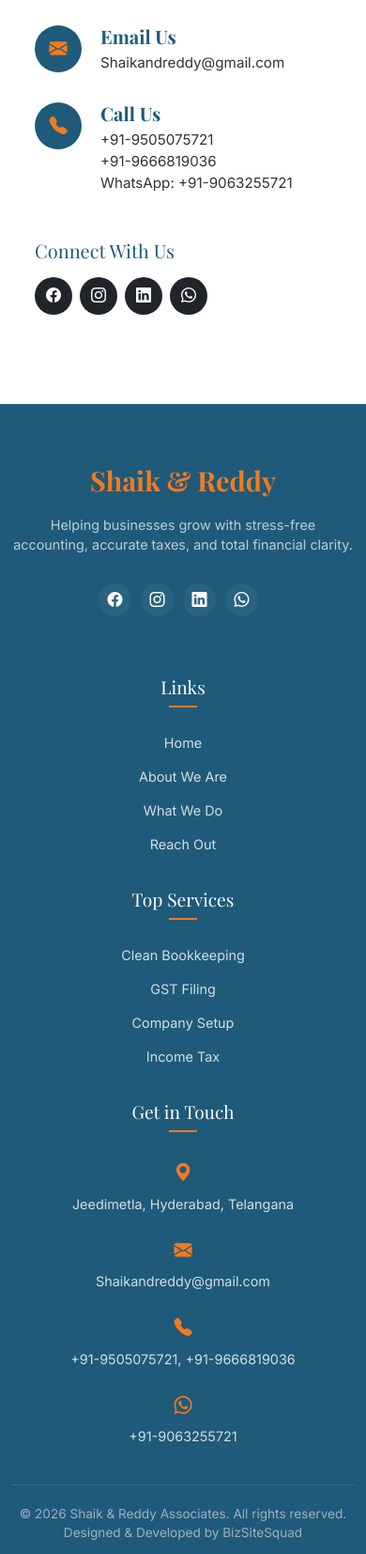
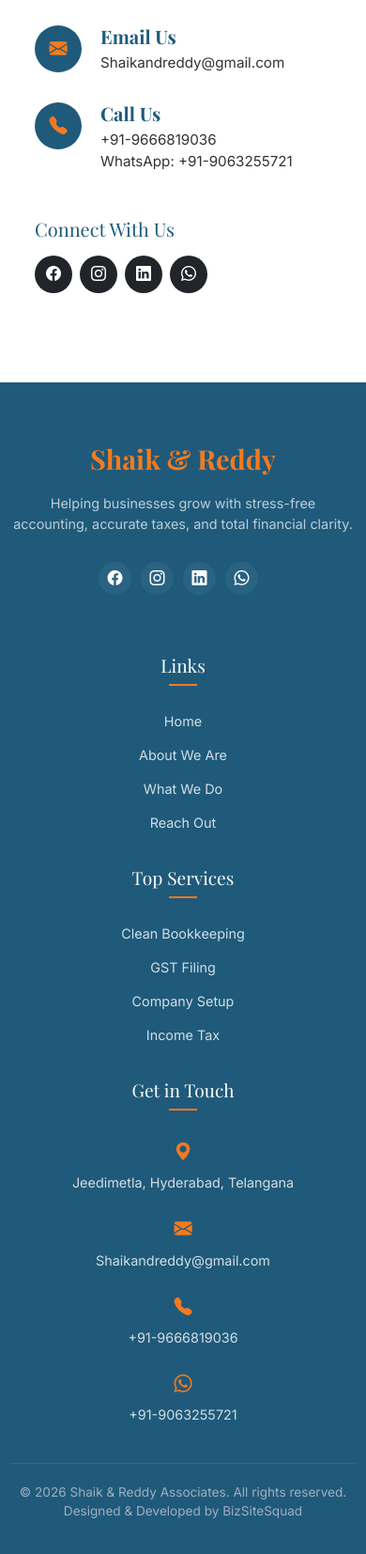
Before and after one commit to Madhukunchalaa/Shaik-and-reddy, a plain HTML site: page contact.html in a window 390 px wide. Shown: the part 1580-3234 px from the top of the page at 94% size. Drawn offline with nearby package versions, Linux system fonts and the light colour scheme; some packages are replaced by stand-ins of ours; a script that the page names is missing; a web font is replaced by a local one.

Commit message:
Remove old phone number

```diff
--- a/contact.html
+++ b/contact.html
@@ -120,7 +120,7 @@
                             </div>
                             <div class="contact-info-text">
                                 <h5>Call Us</h5>
-                                <p>+91-9505075721<br>+91-9666819036<br>WhatsApp: +91-9063255721</p>
+                                <p>+91-9666819036<br>WhatsApp: +91-9063255721</p>
                             </div>
                         </div>
 
@@ -176,7 +176,7 @@
                     <ul class="list-unstyled footer-contact">
                         <li><i class="bi bi-geo-alt-fill"></i> Jeedimetla, Hyderabad, Telangana</li>
                         <li><i class="bi bi-envelope-fill"></i> Shaikandreddy@gmail.com</li>
-                        <li><i class="bi bi-telephone-fill"></i> +91-9505075721, +91-9666819036</li>
+                        <li><i class="bi bi-telephone-fill"></i> +91-9666819036</li>
                         <li><i class="bi bi-whatsapp"></i> +91-9063255721</li>
                     </ul>
                 </div>
```
Also changed, not shown: index.html (+1 -1 lines).
